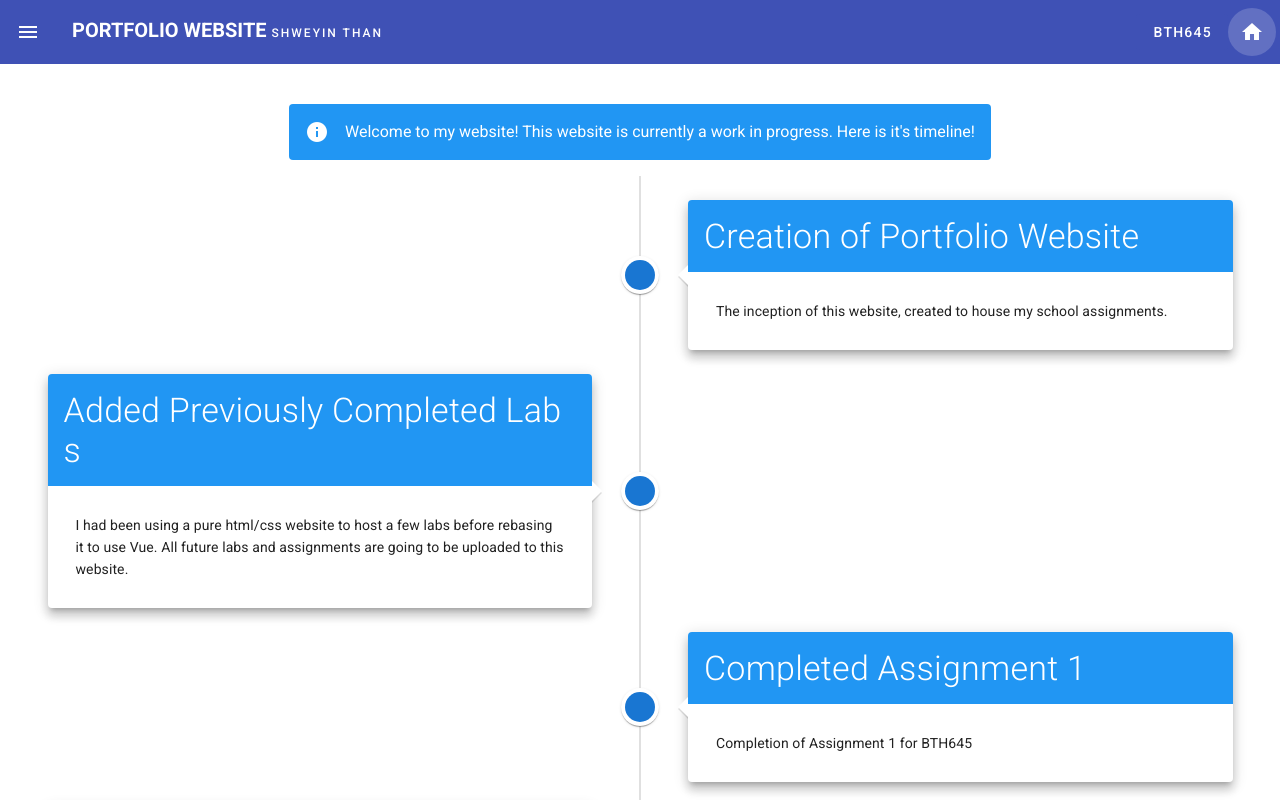
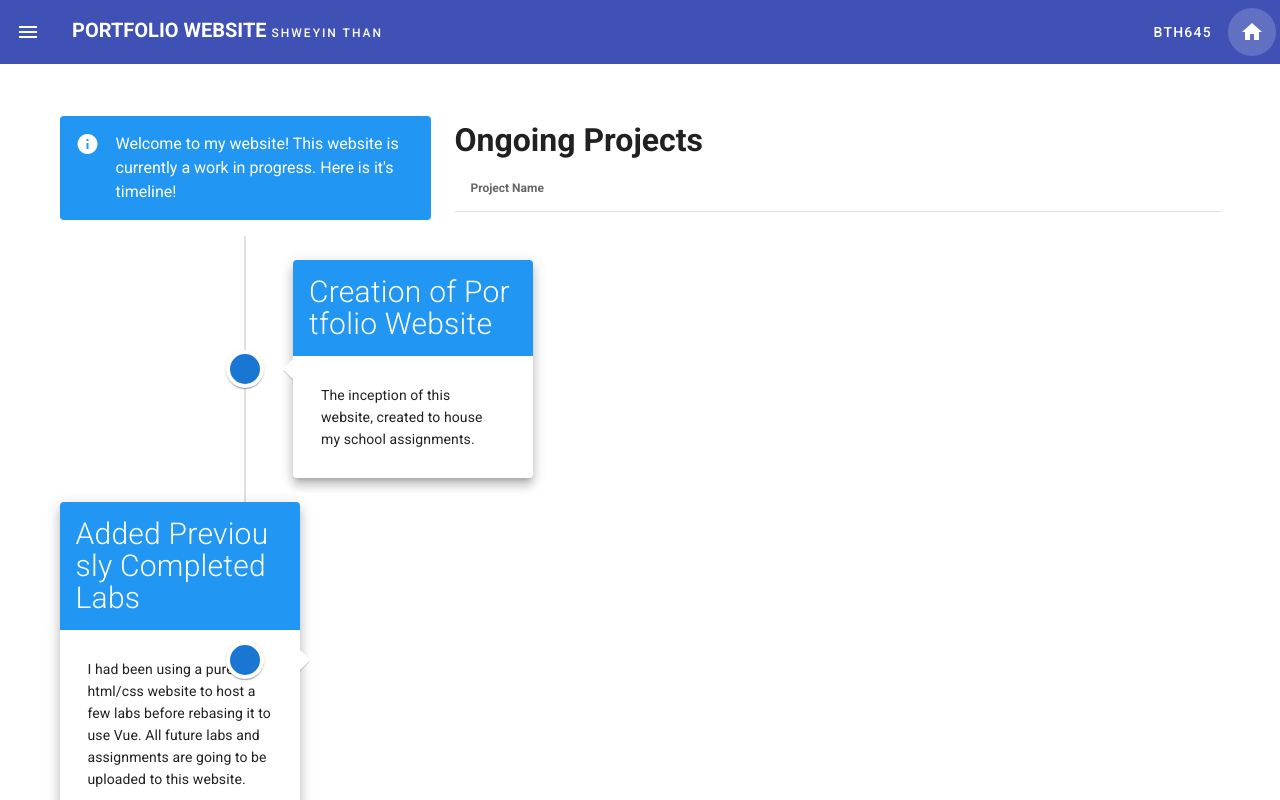
Before and after one commit to shweyin/portfolio-website, a Vue app: page / in a window 1280 px wide. Shown: the top 800 px of the page. Built offline with nearby package versions, Linux system fonts and the light colour scheme.

Commit message:
Edited Layouts

```diff
--- a/src/components/Lab3.vue
+++ b/src/components/Lab3.vue
@@ -5,20 +5,20 @@
                 <v-row>
                     <v-card-title>Multimedia: Images</v-card-title>
                 </v-row>
-                <v-row>
-                    <v-col>
+                <v-row wrap>
+                    <v-col cols="12" sm="4">
                         <v-card>
                             <v-card-title>Florida 2020</v-card-title>
                             <v-img src="@/assets/florida2020.jpg" aspect-ratio="1"></v-img>
                         </v-card>
                     </v-col>
-                    <v-col>
+                    <v-col cols="12" sm="4">
                         <v-card>
                             <v-card-title>Florida 2020 Edit</v-card-title>
                             <v-img src="@/assets/florida2020edit.jpg" aspect-ratio="1"></v-img>
                         </v-card>
                     </v-col>
-                    <v-col>
+                    <v-col cols="12" sm="4">
                         <v-card>
                             <v-card-title>Keyboard Drawing</v-card-title>
                             <v-img src="@/assets/keyboard.jpg" aspect-ratio="1"></v-img>
--- a/src/components/Lab4.vue
+++ b/src/components/Lab4.vue
@@ -14,8 +14,7 @@
                                 </audio>
                             </v-card-text>
                         </v-card>
-                    </v-col>
-                    <v-col>
+
                         <v-card>
                             <v-card-title>Ukulele Solo Mp3</v-card-title>
                             <v-card-text>
@@ -25,8 +24,7 @@
                                 </audio>
                             </v-card-text>
                         </v-card>
-                    </v-col>
-                    <v-col>
+
                         <v-card>
                             <v-card-title>Edited Ukulele Solo Wav</v-card-title>
                             <v-card-text>
@@ -36,6 +34,12 @@
                                 </audio>
                             </v-card-text>
                         </v-card>
+                    </v-col>
+                    <v-col>
+                        <v-card>
+                            <v-img src="@/assets/ukulele.jpg" aspect-ratio="1"></v-img>
+                        </v-card>
+
                     </v-col>
                 </v-row>
                 <v-row>
--- a/src/views/Home.vue
+++ b/src/views/Home.vue
@@ -2,16 +2,14 @@
   <div class="home">
     <!-- <h1 class="grey--text">Home</h1> -->
     <v-container class="my-5">
-      <v-layout row justify-center>
-        <v-alert type="info">Welcome to my website! This website is currently a work in progress. Here is it's timeline!</v-alert>
-      </v-layout>
-      <v-layout row justify-center>
-        <v-flex>
+      <v-row>
+        <v-col cols="4">
+          <v-alert type="info">Welcome to my website! This website is currently a work in progress. Here is it's timeline!</v-alert>
           <v-timeline>
             <v-timeline-item v-for="item in timeline" :key="item.title">
               <v-card min-width="240" elevation="8">
                 <v-card-title class="blue">
-                    <h2 class="display-1 white--text font-weight-light">{{ item.title }}</h2>
+                    <h2 class="white--text font-weight-light">{{ item.title }}</h2>
                 </v-card-title>
                 <v-container>
                   <v-card-text>{{item.content}}</v-card-text>
@@ -19,8 +17,18 @@
               </v-card>
             </v-timeline-item>
           </v-timeline>
-        </v-flex>
-      </v-layout>
+        </v-col>
+        <v-col>
+          <h1>Ongoing Projects</h1>
+          <v-simple-table>
+            <thead>
+              <tr>
+                <th>Project Name</th>
+              </tr>
+            </thead>
+          </v-simple-table>
+        </v-col>
+      </v-row>
     </v-container>
   </div>
 </template>
```
Also changed, not shown: src/assets/ukulele.jpg (added).
